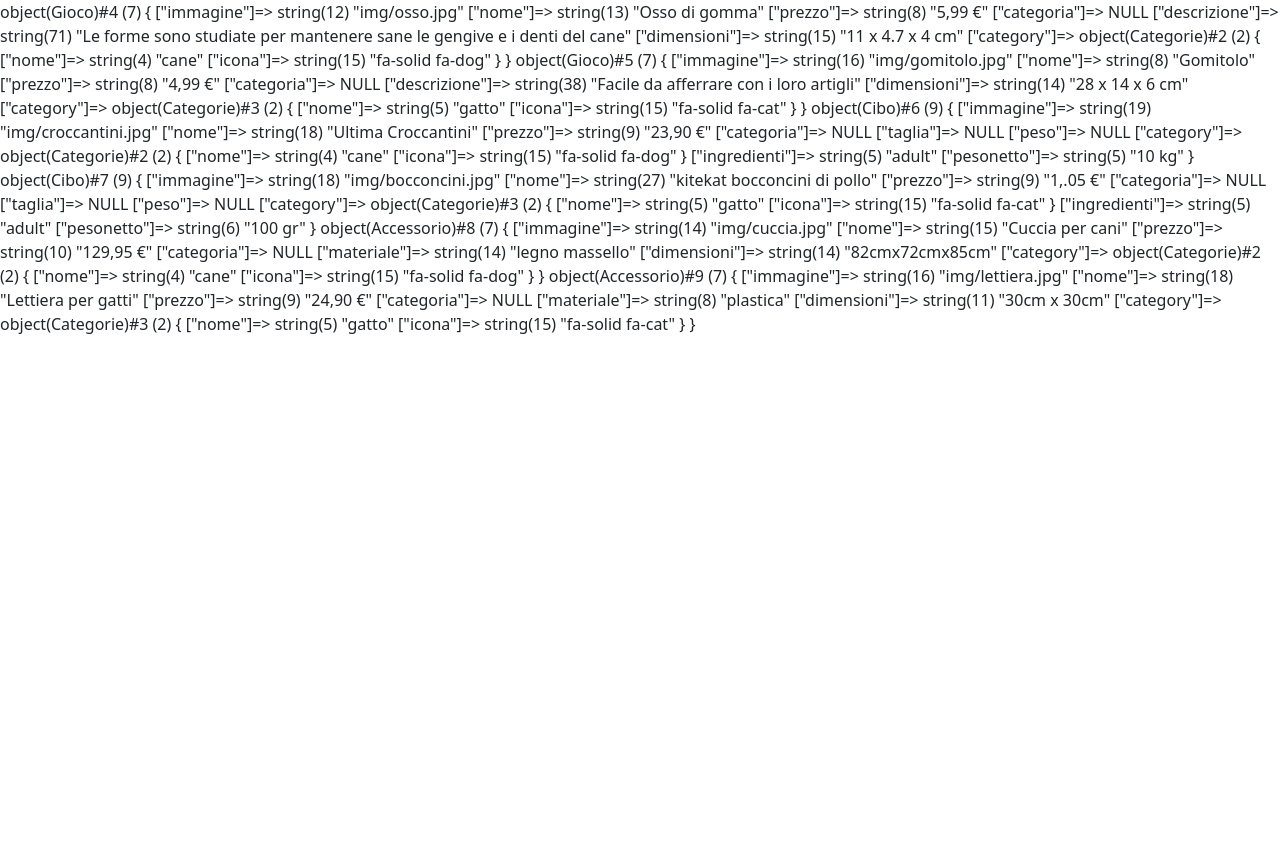
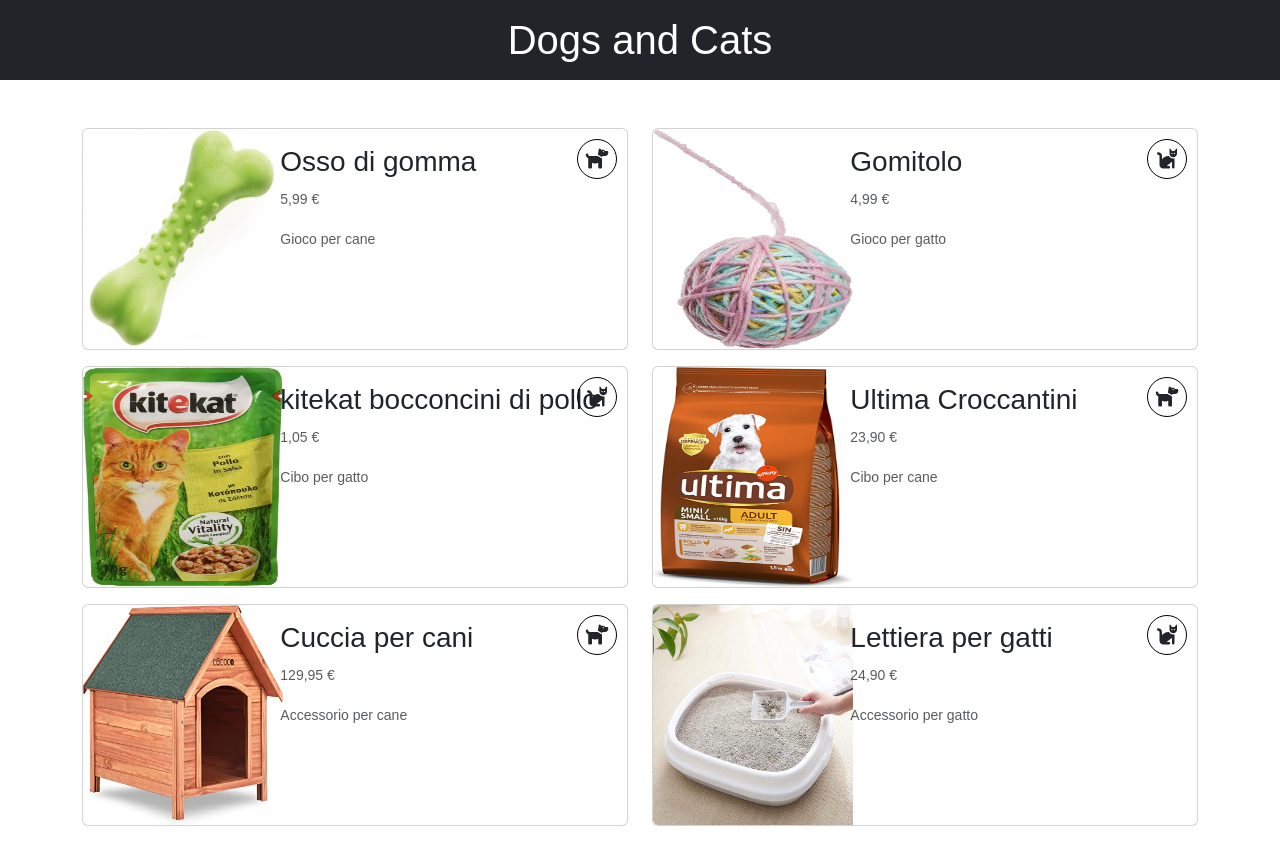
Before and after one commit to MarcoRinaldi98/php-oop-2, a PHP site: page / in a window 1280 px wide. Before the commit the page ends 334 px from the top, so only its background shows below. Run offline with PHP 8.4, Linux system fonts and the light colour scheme.

Commit message:
stampate le card dei prodotti con varie info

```diff
--- a/Database/db.php
+++ b/Database/db.php
@@ -4,14 +4,14 @@
     $gatti = new Categorie('gatto', 'fa-solid fa-cat');
 
     $prodotti = [
-        new Gioco('img/osso.jpg', 'Osso di gomma', '5,99 €', $cani, 'Le forme sono studiate per mantenere sane le gengive e i denti del cane', '11 x 4.7 x 4 cm'),
-        new Gioco('img/gomitolo.jpg', 'Gomitolo', '4,99 €', $gatti, 'Facile da afferrare con i loro artigli', '28 x 14 x 6 cm'),
+        new Gioco('img/osso.jpg', 'Osso di gomma', '5,99 €', 'Gioco', $cani, 'Le forme sono studiate per mantenere sane le gengive e i denti del cane', '11 x 4.7 x 4 cm'),
+        new Gioco('img/gomitolo.jpg', 'Gomitolo', '4,99 €', 'Gioco', $gatti, 'Facile da afferrare con i loro artigli', '28 x 14 x 6 cm'),
 
-        new Cibo('img/croccantini.jpg', 'Ultima Croccantini', '23,90 €', $cani, 'adult', '10 kg'),
-        new Cibo('img/bocconcini.jpg', 'kitekat bocconcini di pollo', '1,.05 €', $gatti, 'adult', '100 gr'),
+        new Cibo('img/bocconcini.jpg', 'kitekat bocconcini di pollo', '1,05 €', 'Cibo', $gatti, 'adult', '100 gr'),
+        new Cibo('img/croccantini.jpg', 'Ultima Croccantini', '23,90 €', 'Cibo', $cani, 'adult', '10 kg'),
 
-        new Accessorio('img/cuccia.jpg', 'Cuccia per cani', '129,95 €', $cani, 'legno massello', '82cmx72cmx85cm'),
-        new Accessorio('img/lettiera.jpg', 'Lettiera per gatti', '24,90 €', $gatti, 'plastica', '30cm x 30cm')
+        new Accessorio('img/cuccia.jpg', 'Cuccia per cani', '129,95 €', 'Accessorio', $cani, 'legno massello', '82cmx72cmx85cm'),
+        new Accessorio('img/lettiera.jpg', 'Lettiera per gatti', '24,90 €', 'Accessorio', $gatti, 'plastica', '30cm x 30cm')
     ];
 
 ?>
--- a/Models/Accessorio.php
+++ b/Models/Accessorio.php
@@ -4,9 +4,9 @@
         public $materiale;
         public $dimensioni;
 
-        public function __construct( String $_immagine, String $_nome, String $_prezzo, Categorie $_categoria, String $_materiale, String $_dimensioni) {
+        public function __construct( String $_immagine, String $_nome, String $_prezzo, String $_type, Categorie $_categoria, String $_materiale, String $_dimensioni) {
 
-            parent::__construct($_immagine, $_nome, $_prezzo, $_categoria);
+            parent::__construct($_immagine, $_nome, $_prezzo, $_type, $_categoria);
 
             $this->materiale = $_materiale;
             $this->dimensioni = $_dimensioni;
--- a/Models/Cibo.php
+++ b/Models/Cibo.php
@@ -5,9 +5,9 @@
         public $taglia;
         public $peso;
 
-        public function __construct( String $_immagine, String $_nome, String $_prezzo, Categorie $_categoria, String $_taglia, String $_peso) {
+        public function __construct( String $_immagine, String $_nome, String $_prezzo, String $_type, Categorie $_categoria, String $_taglia, String $_peso) {
 
-            parent::__construct($_immagine, $_nome, $_prezzo, $_categoria);
+            parent::__construct($_immagine, $_nome, $_prezzo, $_type, $_categoria);
 
             $this->ingredienti = $_taglia;
             $this->pesonetto = $_peso;
--- a/Models/Gioco.php
+++ b/Models/Gioco.php
@@ -5,9 +5,9 @@
         public $descrizione;
         public $dimensioni;
 
-        public function __construct(String $_immagine, String $_nome, String $_prezzo, Categorie $_categoria, String $_descrizione, String $_dimensioni ) {
+        public function __construct(String $_immagine, String $_nome, String $_prezzo, String $_type, Categorie $_categoria, String $_descrizione, String $_dimensioni ) {
 
-            parent::__construct($_immagine, $_nome, $_prezzo, $_categoria);
+            parent::__construct($_immagine, $_nome, $_prezzo, $_type, $_categoria);
 
             $this->descrizione = $_descrizione;
             $this->dimensioni = $_dimensioni;
--- a/Models/Prodotti.php
+++ b/Models/Prodotti.php
@@ -10,14 +10,16 @@
         public $immagine;
         public $nome;
         public $prezzo;
+        public $type;
         public $categoria;
 
 
-        public function __construct(String $_immagine, String $_nome, String $_prezzo, Categorie $_categoria ) {
+        public function __construct(String $_immagine, String $_nome, String $_prezzo, String $_type, Categorie $_categoria ) {
             $this->immagine = $_immagine;
             $this->nome = $_nome;
             $this->prezzo = $_prezzo;
-            $this->category = $_categoria;
+            $this->type = $_type;
+            $this->categoria = $_categoria;
         }
     }
 
--- /dev/null
+++ b/css/style.css
@@ -0,0 +1,43 @@
+/* Style */
+/* CSS reset */
+* {
+    margin: 0;
+    padding: 0;
+    box-sizing: border-box;
+}
+
+/* Regole CSS */
+body {
+    font-family: sans-serif;
+}
+
+header {
+    height: 80px;
+    width: 100vw;
+}
+
+header h1 {
+    line-height: 80px;
+}
+
+img {
+    height: 220px;
+    width: 200px;
+}
+
+.ms_dog-or-cat {
+    height: 40px;
+    width: 40px;
+    border: 1px solid black;
+    border-radius: 50%;
+    position: absolute;
+    top: 10px;
+    right: 10px;
+    display: flex;
+    justify-content: center;
+    align-items: center;
+}
+
+.ms_dog-or-cat i {
+    font-size: 20px;
+}
--- a/index.php
+++ b/index.php
@@ -3,11 +3,11 @@
     require_once __DIR__ . '/Models/Prodotti.php';
     require_once __DIR__ . '/Database/db.php';
 
+?>
 
-    foreach($prodotti as $prodotto) {
-        var_dump($prodotto);
-    }
-?>
+
+
+
 <!DOCTYPE html>
 <html lang="en">
 <head>
@@ -18,10 +18,55 @@
     <link rel="stylesheet" href="https://cdnjs.cloudflare.com/ajax/libs/font-awesome/6.4.0/css/all.min.css" integrity="sha512-iecdLmaskl7CVkqkXNQ/ZH/XLlvWZOJyj7Yy7tcenmpD1ypASozpmT/E0iPtmFIB46ZmdtAc9eNBvH0H/ZpiBw==" crossorigin="anonymous" referrerpolicy="no-referrer" />
     <!-- Link di collegamento al cdn di bootstrap -->
     <link href="https://cdn.jsdelivr.net/npm/bootstrap@5.3.0-alpha3/dist/css/bootstrap.min.css" rel="stylesheet" integrity="sha384-KK94CHFLLe+nY2dmCWGMq91rCGa5gtU4mk92HdvYe+M/SXH301p5ILy+dN9+nJOZ" crossorigin="anonymous">
+    <!-- Link di collegamento al mio foglio di style -->
+    <link rel="stylesheet" href="css/style.css">
     <!-- Titolo del sito -->
     <title> Dogs and Cats </title>
 </head>
 <body>
+    <header class="bg-dark text-center">
+        <h1 class="text-white">Dogs and Cats</h1>
+    </header>
+
+    <main>
+        <div class="container-lg pt-5">
+            <div class="row">
+
+                <?php
+
+                    foreach($prodotti as $prodotto) {
+
+                ?>
+
+                    <div class="col-6">
+                        <div class="card mb-3 position-relative">
+                            <div class="ms_dog-or-cat">
+                                <i class="<?php echo $prodotto->categoria->icona ?>"></i>
+                            </div>
+                            <div class="row g-0">
+                                <div class="col-md-4">
+                                    <img src="<?php echo $prodotto->immagine ?>" class="rounded-start" alt="<?php echo $prodotto->nome ?>">
+                                </div>
+                                <div class="col-md-8">
+                                    <div class="card-body">
+                                        <h3 class="card-title"> <?php echo $prodotto->nome?> </h3>
+                                        <p class="card-text"><small class="text-body-secondary"><?php echo $prodotto->prezzo ?></small></p>
+                                        <p class="card-text"><small class="text-body-secondary"><?php echo $prodotto->type ?> per <?php echo $prodotto->categoria->nome ?> </small></p>
+                                    </div>
+                                </div>
+                            </div>
+                        </div>
+                    </div>
+
+                <?php
+
+                    }
+
+                ?>
+
+            </div>
+        </div>
+    </main>
 
 </body>
 </html>
```
